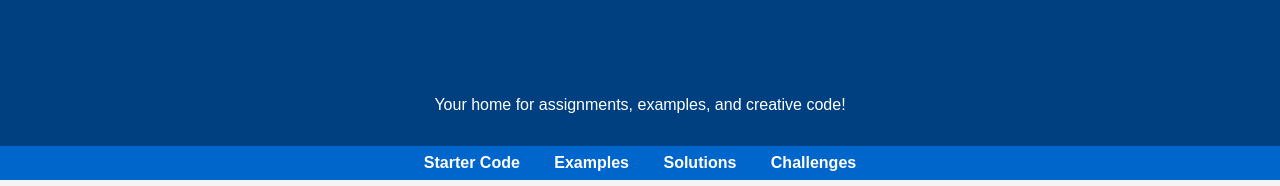
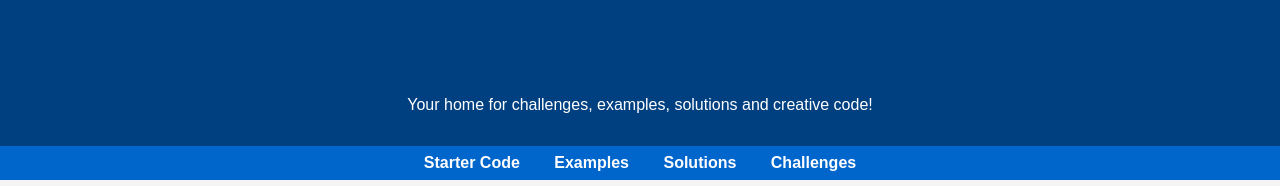
Before and after one commit to jalee9/web115, a plain HTML site: page index.html in a window 1280 px wide. Shown: the top 186 px of the page. Drawn offline with Linux system fonts and the light colour scheme.

Commit message:
Update index.html

```diff
--- a/index.html
+++ b/index.html
@@ -13,7 +13,7 @@
 
   <header>
     <h1>WEB 115 – Introduction to JavaScript</h1>
-    <p>Your home for assignments, examples, and creative code!</p>
+    <p>Your home for challenges, examples, solutions and creative code!</p>
   </header>
 
   <nav>
```
